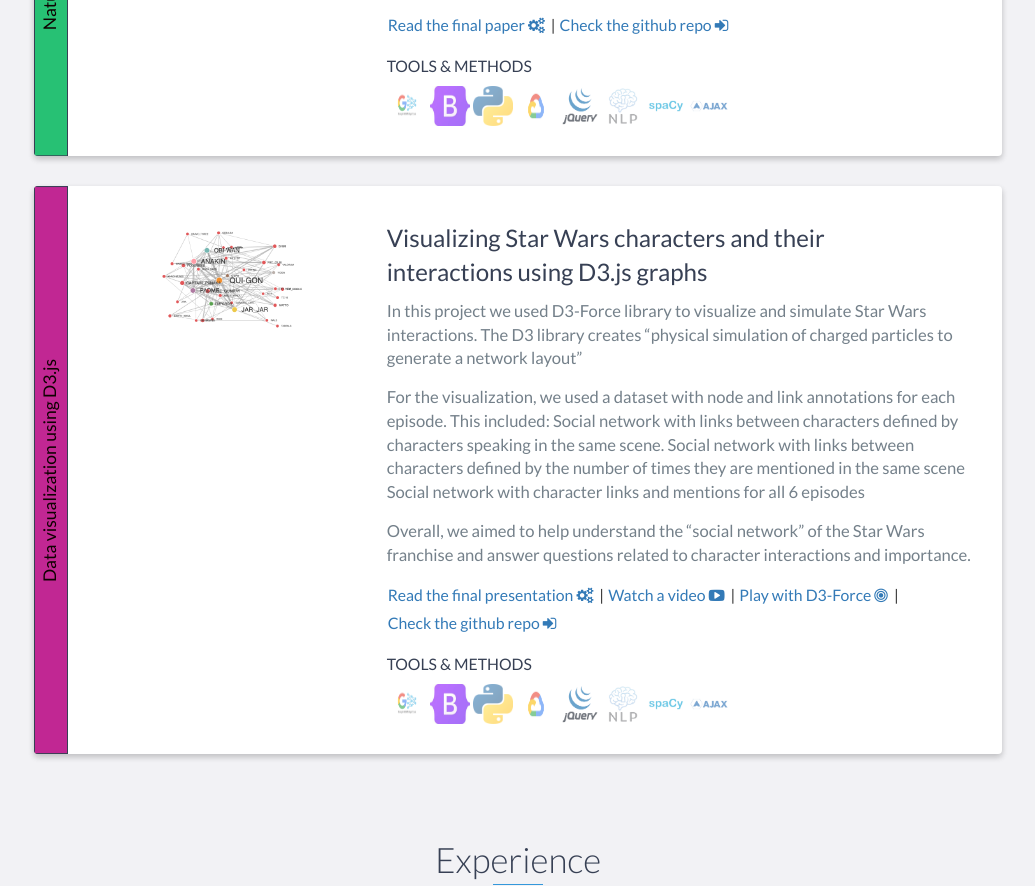
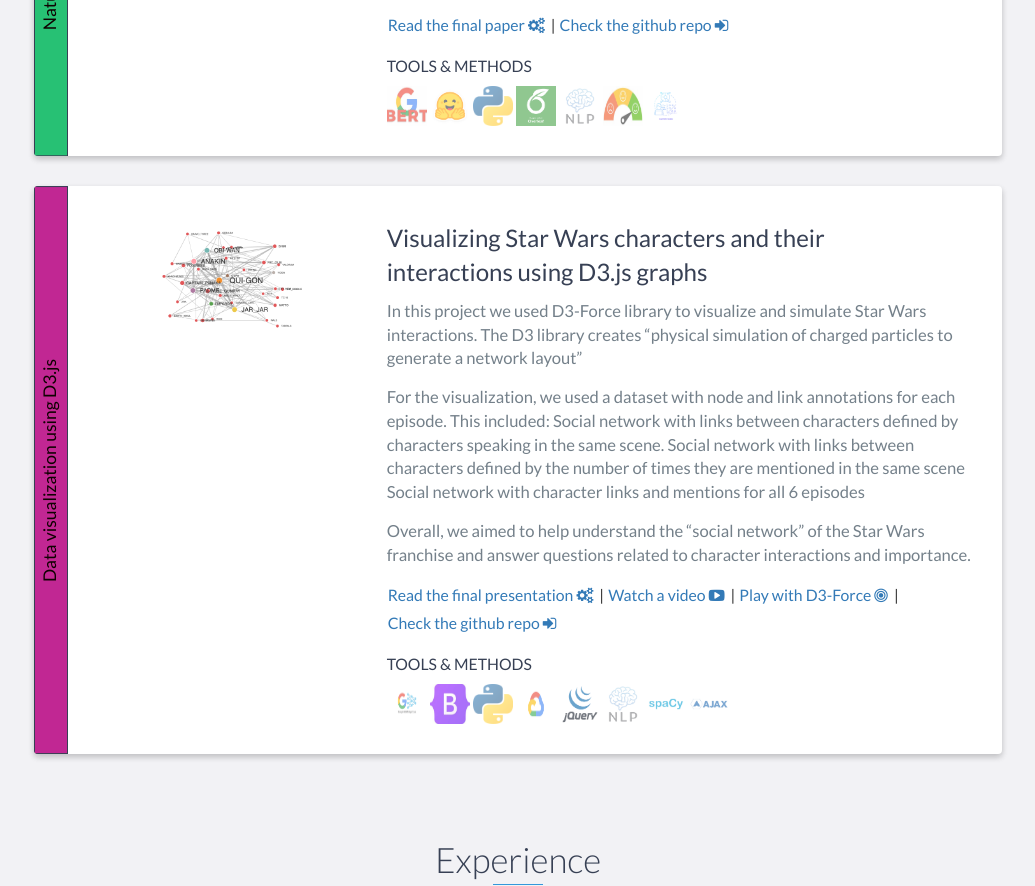
Before and after one commit to vbeohar/vbeohar.github.io, a website: page index.html in a window 1280 px wide. Shown: the part 3573-4459 px from the top of the page, without its empty margins (122-1157 px from the left). Drawn offline with nearby package versions, Linux system fonts and the light colour scheme.

Commit message:
added more icons

```diff
--- a/index.html
+++ b/index.html
@@ -438,39 +438,34 @@
                                 <div class="project-methods-and-tech">
                                     <h5>TOOLS & METHODS</h5>
                                     <div class="tooltip">
-                                        <img class="small-square-img" src="images/icons/tech/googlebert.png"/>
+                                        <img class="small-square-img" src="images/icons/tech/bert.jpeg"/>
                                         <span class="tooltiptext">BERT</span>
                                     </div>
                                     <div class="tooltip">
-                                        <img class="small-square-img" src="images/icons/tech/bootstrap.jpeg"/>
-                                        <span class="tooltiptext">Bootstrap</span>
+                                        <img class="small-square-img" src="images/icons/tech/huggingface.png"/>
+                                        <span class="tooltiptext">HuggingFace</span>
                                     </div>
                                     <div class="tooltip">
                                         <img class="small-square-img" src="images/icons/tech/python.png"/>
                                         <span class="tooltiptext">Python</span>
                                     </div>
                                     <div class="tooltip">
-                                        <img class="small-square-img" src="images/icons/tech/googlecloud.png"/>
-                                        <span class="tooltiptext">Google <br> Cloud Platform</span>
-                                    </div>
-                                    <div class="tooltip">
-                                        <img class="small-square-img" src="images/icons/tech/jquery.png"/>
-                                        <span class="tooltiptext">jQuery</span>
+                                        <img class="small-square-img" src="images/icons/tech/overleaf.png"/>
+                                        <span class="tooltiptext">Overleaf</span>
                                     </div>
                                     <div class="tooltip">
                                         <img class="small-square-img" src="images/icons/tech/nlp.png"/>
-                                        <span class="tooltiptext">Natural <br> Language Processing</span>
+                                        <span class="tooltiptext">NLP</span>
                                     </div>
                                     <div class="tooltip">
-                                        <img class="small-square-img" src="images/icons/tech/spacy.png"/>
-                                        <span class="tooltiptext">SpaCy</span>
+                                        <img class="small-square-img" src="images/icons/tech/sentimentanalysis.jpeg"/>
+                                        <span class="tooltiptext">Sentiment Analysis</span>
                                     </div>
                                     <div class="tooltip">
-                                        <img class="small-square-img" src="images/icons/tech/ajax.png"/>
-                                        <span class="tooltiptext">Ajax</span>
+                                        <img class="small-square-img" src="images/icons/tech/supervisedml.webp"/>
+                                        <span class="tooltiptext">Supervised ML</span>
                                     </div>
                                 </div>
-
 
                             </div>
                         </div>
```
Also changed, not shown: images/icons/tech/overleaf.png (added), images/icons/tech/sentimentanalysis.jpeg (added), images/icons/tech/supervisedml.webp (added).
